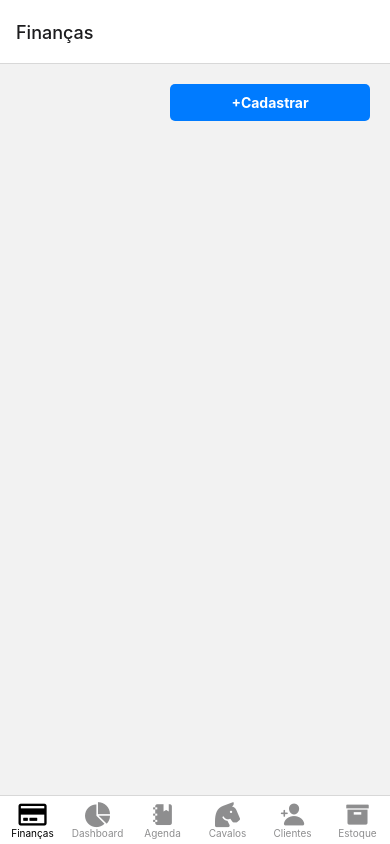
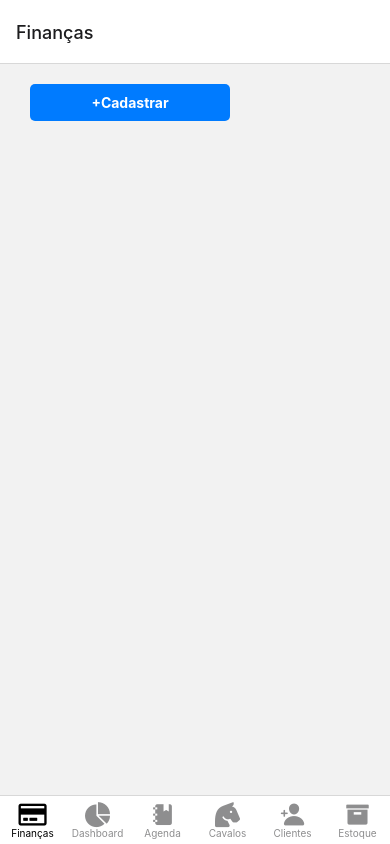
Before and after one commit to SabrinaJennifer/HipicaFacil2, a React Native app in the folder HipicaFacil/: screen / in a window 390 px wide. Built offline with nearby package versions, Linux system fonts and the light colour scheme.

Commit message:
:insert datatable

```diff
--- a/HipicaFacil/src/Pages/Financas/index.js
+++ b/HipicaFacil/src/Pages/Financas/index.js
@@ -1,13 +1,11 @@
 import React, { useState } from 'react';
-import { Modal, View, Text, TextInput, Button, StyleSheet, TouchableOpacity } from 'react-native';
+import { Modal, View, Text, TextInput, Button, StyleSheet, TouchableOpacity, SafeAreaView } from 'react-native';
 
-const CadastroModal = ({ visible, onClose }) => {
+const CadastroModal = ({ visible, onClose, onSave }) => {
   const [nome, setNome] = useState('');
-
-  const handleCadastro = () => {
     // Lógica para processar o cadastro
-    console.log('Nome:', nome);
-
+    const handleCadastro = () => {
+      onSave({ nome });
     // Fechar o modal após o cadastro
     onClose();
   };
@@ -19,7 +17,6 @@ const CadastroModal = ({ visible, onClose }) => {
       transparent={true}
       onRequestClose={onClose}
     >
-
       <View style={styles.modalContainer}>
         <View style={styles.formContainer}>
         <TouchableOpacity style={styles.closeButton} onPress={onClose}>
@@ -28,7 +25,7 @@ const CadastroModal = ({ visible, onClose }) => {
           <Text style={styles.title}>Cadastro</Text>
           <TextInput
             style={styles.input}
-            placeholder="Despesa/Receita"
+            placeholder="ReceitaDespesa"
             value={nome}
             onChangeText={setNome}
           />
@@ -36,6 +33,7 @@ const CadastroModal = ({ visible, onClose }) => {
         </View>
       </View>
     </Modal>
+
   );
 };
 
@@ -46,6 +44,43 @@ const BotaoModal = ({ onPress }) => {
     </TouchableOpacity>
   );
 };
+
+const DataTable = ({ data }) => (
+  <View>
+    {data.map((item, index) => (
+      <View key={index} style={styles.row}>
+        <Text style={styles.cell}>{item.nome}</Text>
+      </View>
+    ))}
+  </View>
+);
+
+export default function App() {
+  const [modalVisible, setModalVisible] = useState(false);
+  const [cadastros, setCadastros] = useState([]);
+
+  const handleOpenModal = () => {
+    setModalVisible(true);
+  };
+
+  const handleCloseModal = () => {
+    setModalVisible(false);
+  };
+
+  const handleSaveCadastro = (cadastro) => {
+    setCadastros([...cadastros, cadastro]);
+  };
+
+  return (
+    <View style={styles.container}>
+      <View style={styles.buttonCadastro}>
+        <BotaoModal onPress={handleOpenModal} />
+      </View>
+      <CadastroModal visible={modalVisible} onClose={handleCloseModal} onSave={handleSaveCadastro} />
+      <DataTable data={cadastros} />
+    </View>
+  );
+}
 
 const styles = StyleSheet.create({
   modalContainer: {
@@ -76,9 +111,9 @@ const styles = StyleSheet.create({
     backgroundColor: '#007BFF',
     padding: 10,
     borderRadius: 5,
-    marginBottom: '30',
-    width: '200px',
-    marginTop: '20px',
+    marginBottom: 30,
+    width: 200,
+    marginTop: 20,
   },
   buttonText: {
     color: 'white',
@@ -98,29 +133,17 @@ const styles = StyleSheet.create({
     zIndex: 1,
   },
   buttonCadastro:{
-    display: 'flex',
+    flex: 1,
     justifyContent: 'flex-end',
-    marginRight: '20px',
-  }
+    marginLeft: 30,
+  },
+  row: {
+    flexDirection: 'row',
+    borderBottomWidth: 1,
+    borderBottomColor: '#ccc',
+  },
+  cell: {
+    flex: 1,
+    padding: 10,
+  },
 });
-
-export default function () {
-  const [modalVisible, setModalVisible] = useState(false);
-
-  const handleOpenModal = () => {
-    setModalVisible(true);
-  };
-
-  const handleCloseModal = () => {
-    setModalVisible(false);
-  };
-
-  return (
-    <View style={styles.container}>
-      <div style={styles.buttonCadastro}>
-      <BotaoModal onPress={handleOpenModal} />
-      </div>
-      <CadastroModal visible={modalVisible} onClose={handleCloseModal} />
-    </View>
-  );
-}
```
